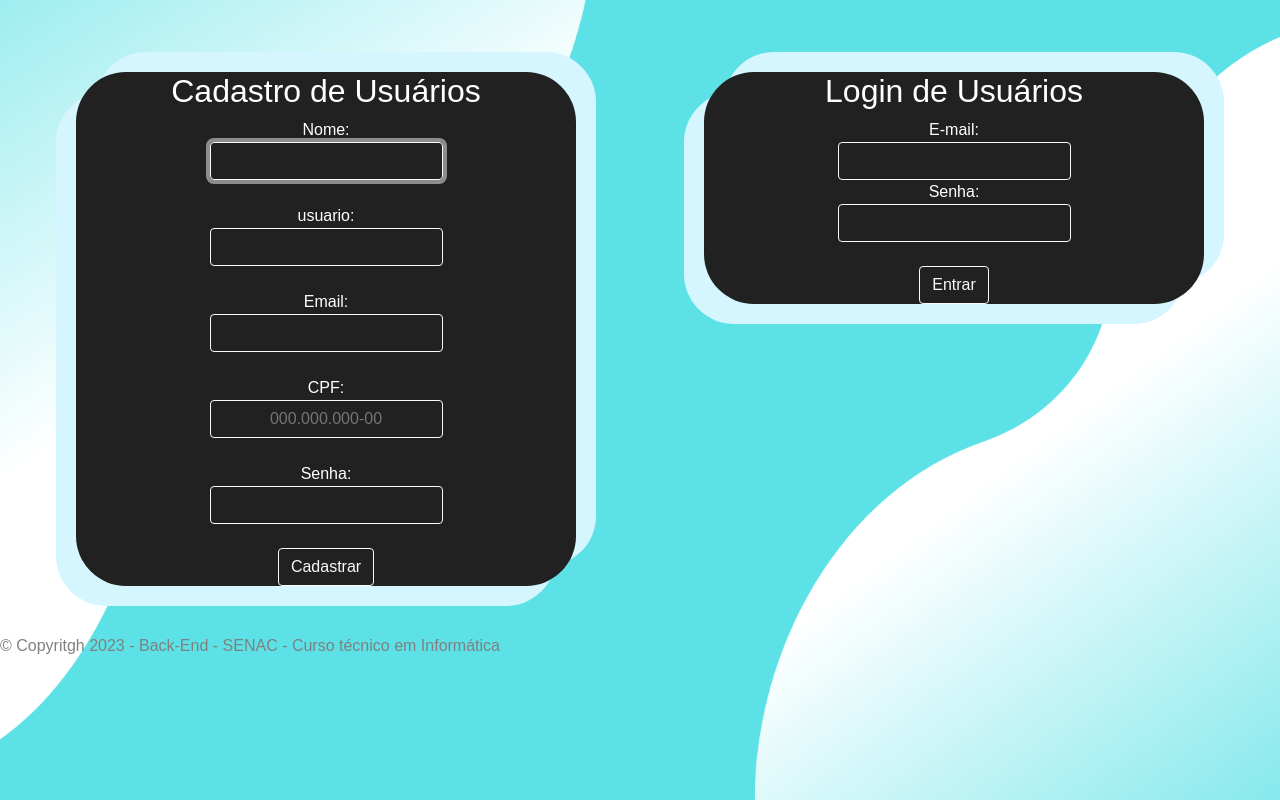
After one commit to HeberGD/ProjetoInt, a PHP site: page /login/cad.php in a window 1280 px wide. The commit adds this page. Run offline with PHP 8.4, Linux system fonts and the light colour scheme; some libraries are stand-ins or nearby versions.

Commit message:
login e cadastro sendo implementado 1/4

```diff
--- a/css/divisoes.css
+++ b/css/divisoes.css
@@ -5,15 +5,15 @@
 
 }
 @import url('https://fonts.googleapis.com/css2?family=Montserrat:wght@100&display=swap');
+
 body{
     background-color: rgb(255, 255, 255);
     overflow-x: hidden;
-
-
+    height: 100%;
 }
 .verticalDiv{
     width: 10vw;
-    height: 1px;
+    height: 100px;
     background-color: rgba(33, 33, 33, 0);
 }
 .horizontalDiv{
@@ -26,6 +26,15 @@ body{
     display: flex;
     justify-content: space-between;
     justify-content: center;
+    flex-wrap: wrap ;
+}
+.bgbluehite{
+    height: 100vh;
+    background-image: url(../Img/bgbluewhite.png);
+    background-size: cover;
+    background-position: center;
+    background-repeat: no-repeat;
+
 }
 .bodydiv{
     border-radius: 2vw;
@@ -34,8 +43,19 @@ body{
     color: white;
     box-shadow:  22px 22px 44px #909090,
              -22px -22px 44px #b5b5b5;
+}
+.defaultcard{
+    width: 500px;
+    text-align: center;
+}
+.darkcard{
+    color: white;
+    border-radius: 50px;
+    background: #212121;
+    box-shadow:  20px -20px  #d5f5ff,
+             -20px 20px  #d5f5ff;
+}
 
-}
 
 .center{
     display: flex;
--- /dev/null
+++ b/login/cad.php
@@ -0,0 +1,73 @@
+<?php
+session_start();
+
+?>
+    <!DOCTYPE html>
+    <html lang="en">
+    <head>
+        <meta charset="UTF-8">
+        <meta http-equiv="X-UA-Compatible" content="IE=edge">
+        <meta name="viewport" content="width=device-width, initial-scale=1.0">
+        <title>Corretora SENAC - Cadastro</title>
+        <link href="https://cdn.jsdelivr.net/npm/bootstrap@5.1.3/dist/css/bootstrap.min.css"    rel="stylesheet"
+        integrity="sha384-1BmE4kWBq78iYhFldvKuhfTAU6auU8tT94WrHftjDbrCEXSU1oBoqyl2QvZ6jIW3" crossorigin="anonymous">
+        <link rel="stylesheet" href="../css/divisoes.css">
+        <link rel="stylesheet" href="../css/animacoes.css">
+        <script src="valida.js"></script>
+    </head>
+    <body class="bgbluehite">
+        <br><br>
+
+    <br>
+    <script src="https://ajax.googleapis.com/ajax/libs/jquery/3.6.3/jquery.min.js"></script>
+    <script src="//cdnjs.cloudflare.com/ajax/libs/jquery.maskedinput/1.4.1/jquery.maskedinput.min.js"></script>
+
+        <?php
+         if(isset($_SESSION['msg'])){
+            echo $_SESSION['msg'];
+            unset($_SESSION['msg']);
+         }
+
+
+         ?>
+        <div class="boxUniversal animedown container-fluid ">
+
+         <div class="animedown defaultcard">
+            <form class="darkcard" method="post" action="validarcad.php">
+                    <h2>Cadastro de Usuários</h2>
+                    <form method="post" action="cadastro.php">
+                        <label for="nome">Nome:</label><br>
+                        <input class="btn btn-outline-light"type="text" id="nome" name="nome" required autofocus><br><br>
+                        <label for="Usuario">usuario:</label><br>
+                        <input class="btn btn-outline-light"type="text" id="usuario" name="usuario" required><br><br>
+                        <label for="email">Email:</label><br>
+                        <input class="btn btn-outline-light"type="email" id="email" name="email" required><br><br>
+                        <label>CPF:</label><br>
+                        <input class="btn btn-outline-light"type="text" name="cpf" id="cpf" minlength="11" required placeholder="000.000.000-00"><br><br>
+                        <label for="senha">Senha:</label><br>
+                        <input class="btn btn-outline-light"type="password" id="senha" name="senha" required><br><br>
+                        <input class="btn btn-outline-light"type="submit" value="Cadastrar">
+                    </form>
+            </form>
+        </div>
+        <div class="verticalDiv "></div>
+        <div class="animedown defaultcard">
+            <form class="darkcard" method="POST" action="">
+                <h2>Login de Usuários</h2>
+                <label for="usuario">E-mail:</label><br>
+                <input class="btn btn-outline-light" type="text" name="email" id="email" required><br>
+                <label for="senha">Senha:</label><br>
+                <input class="btn btn-outline-light" type="password" name="senha" id="senha" required><br><br>
+                <button class="btn btn-outline-light" type="submit" name="login">Entrar</button><br>
+            </form>
+        </div>
+
+        </div>
+        <br>
+        <br>
+
+        <footer><p style="color: #808080;">&copy; Copyritgh
+            <script>var year=new Date(); document.writeln(+year.getUTCFullYear());</script> - Back-End - SENAC - Curso técnico em Informática</p></footer>
+
+    </body>
+    </html>
--- /dev/null
+++ b/login/perfil.php
@@ -0,0 +1 @@
+APÓS O CADASTRO OU LOGIN VC SERA redirecionado PARA ESSA PAGINA DE PERFIL
--- a/navegador.html
+++ b/navegador.html
@@ -26,7 +26,7 @@
       <div class="menu dsk ">
 
           <div class="nav-item" >
-            <a class="nav-link text-white" href="agendar/agendar.html" target="_parent">Agendar</a>
+            <a class="nav-link text-white" href="agendar/agendar.php" target="_parent">Agendar</a>
           </div>
           <div class="nav-item" >
             <a class="nav-link text-white" href="contatos/contatos.html" target="_parent">Contatos</a>
```
Also changed, not shown: agendar/agendar.html (deleted, +0 -167 lines), agendar/agendar.php (added, +220 -0 lines), login/conexao.php (added, +9 -0 lines), login/login.php (added, +36 -0 lines), login/validarcad.php (added, +49 -0 lines), login/verifica.php (added, +29 -0 lines), Img/bgbluewhite.png (added).
